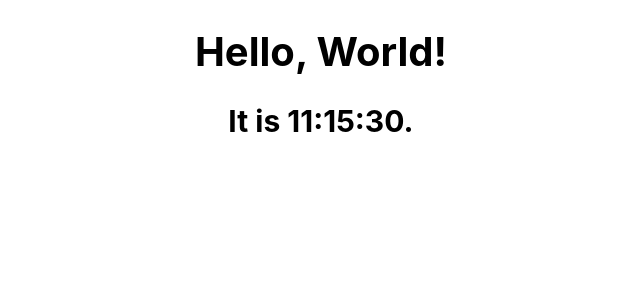
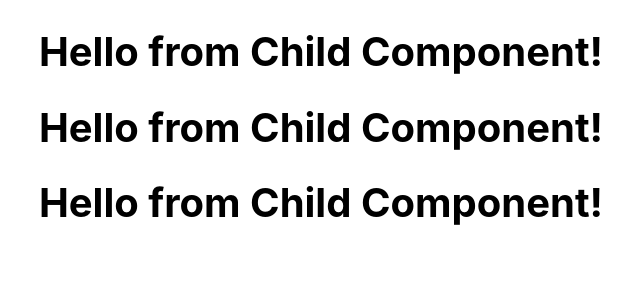
Before and after one commit to Suranadira/training, a React (Create React App) app in the folder react/001_course/: page / in a window 1280 px wide. Shown: the top 300 px of the page, without its empty margins (319-959 px from the left). Built offline with nearby package versions, Linux system fonts and the light colour scheme.

Commit message:
update 201911191058

```diff
--- a/react/001_course/src/003_module/001_lesson.js
+++ b/react/001_course/src/003_module/001_lesson.js
@@ -6,6 +6,8 @@ export default () => (
   <>
     <ParentComponent>
       <ChildComponent />
+      <ChildComponent />
+      <ChildComponent />
     </ParentComponent>
   </>
 );
--- a/react/001_course/src/003_module/001a_lesson.js
+++ b/react/001_course/src/003_module/001a_lesson.js
@@ -1,3 +1,13 @@
-import React, { Children } from "react";
+import React from "react";
 
-export default props => <>{Children.map(props.children, child => child)}</>;
+export default props => {
+  return (
+    <>
+      {React.Children.map(props.children, child => {
+        console.log(child);
+
+        return child;
+      })}
+    </>
+  );
+};
--- a/react/001_course/src/App.js
+++ b/react/001_course/src/App.js
@@ -1,5 +1,5 @@
 import React from "react";
 import "./App.css";
-import Lesson from "./002_module/010_lesson.js";
+import Lesson from "./003_module/001_lesson.js";
 
 export default () => <Lesson />;
```
